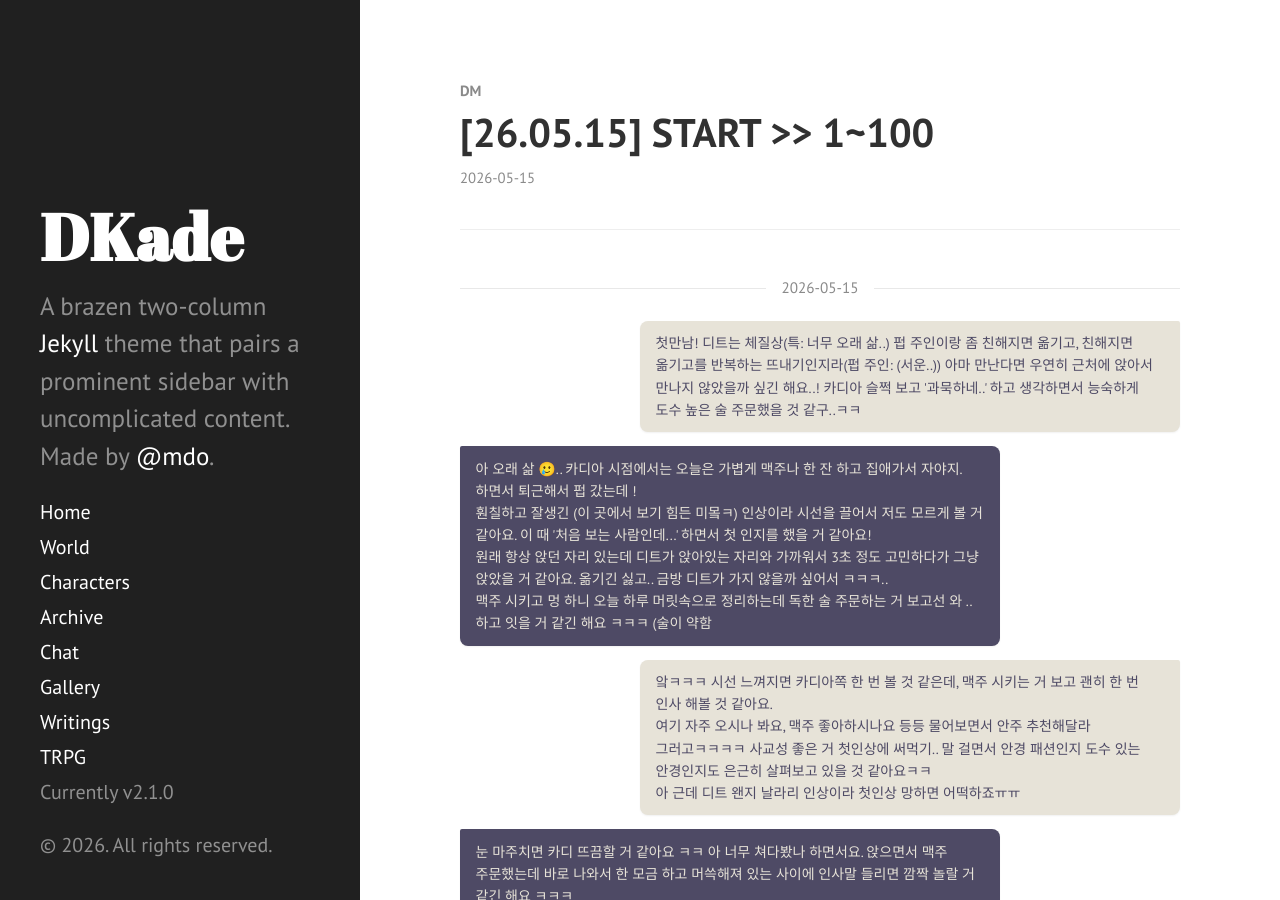
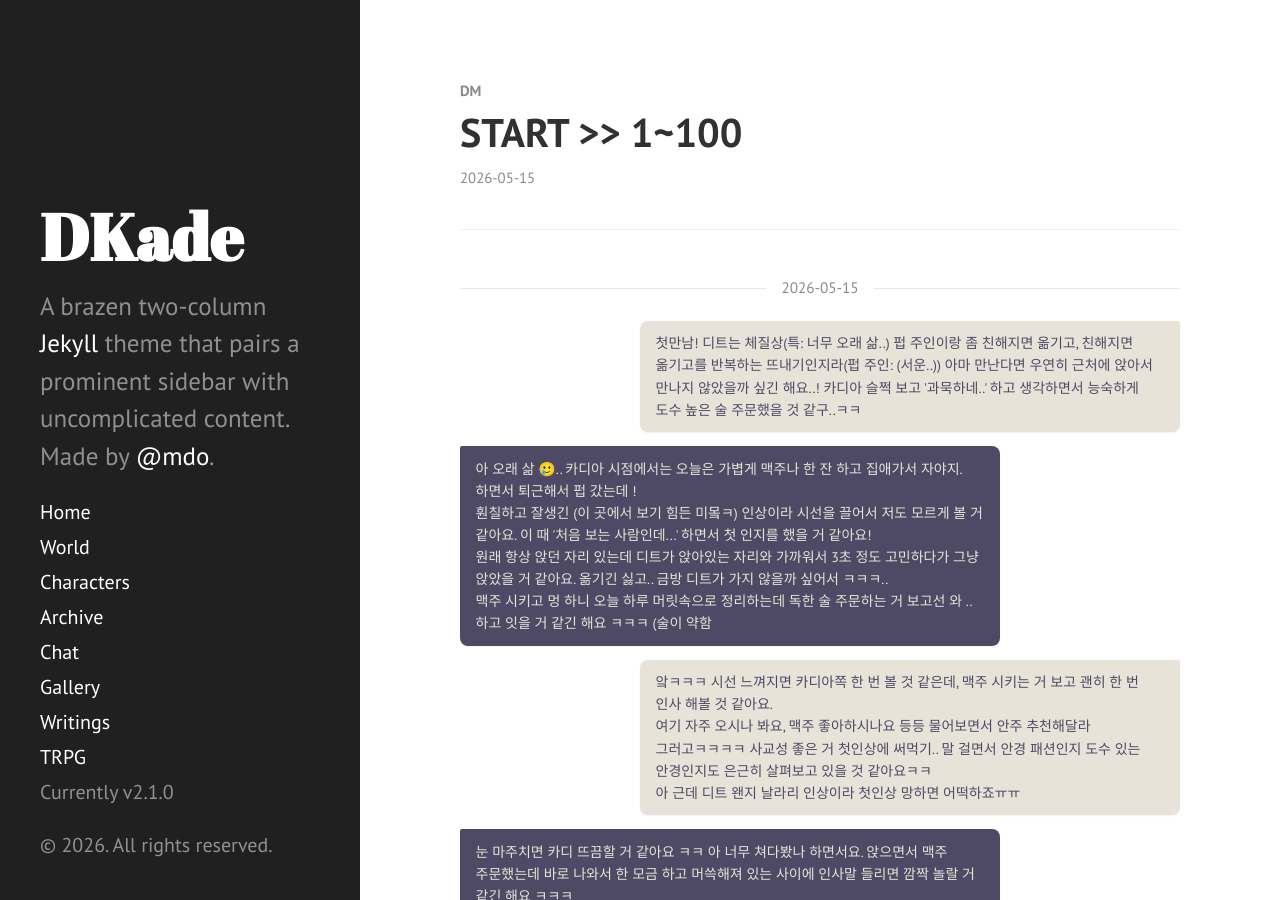
Before and after one commit to mistynocturn-design/dekade-archive, a Jekyll site: the page built from _chats/dm-start-1-100.html, in a window 1280 px wide and 900 px high. Built offline with Jekyll 4.4.1, drawn with Linux system fonts in a browser that asks for light colours.

Commit message:
Update dm-start-1-100.html

```diff
--- a/_chats/dm-start-1-100.html
+++ b/_chats/dm-start-1-100.html
@@ -1,6 +1,6 @@
 ---
 layout: chatlog_direct
-title: "[26.05.15] START >> 1~100"
+title: "START >> 1~100"
 category: "DM"
 date: 2026-05-15
 bubble_font_size: "0.70rem"
```
